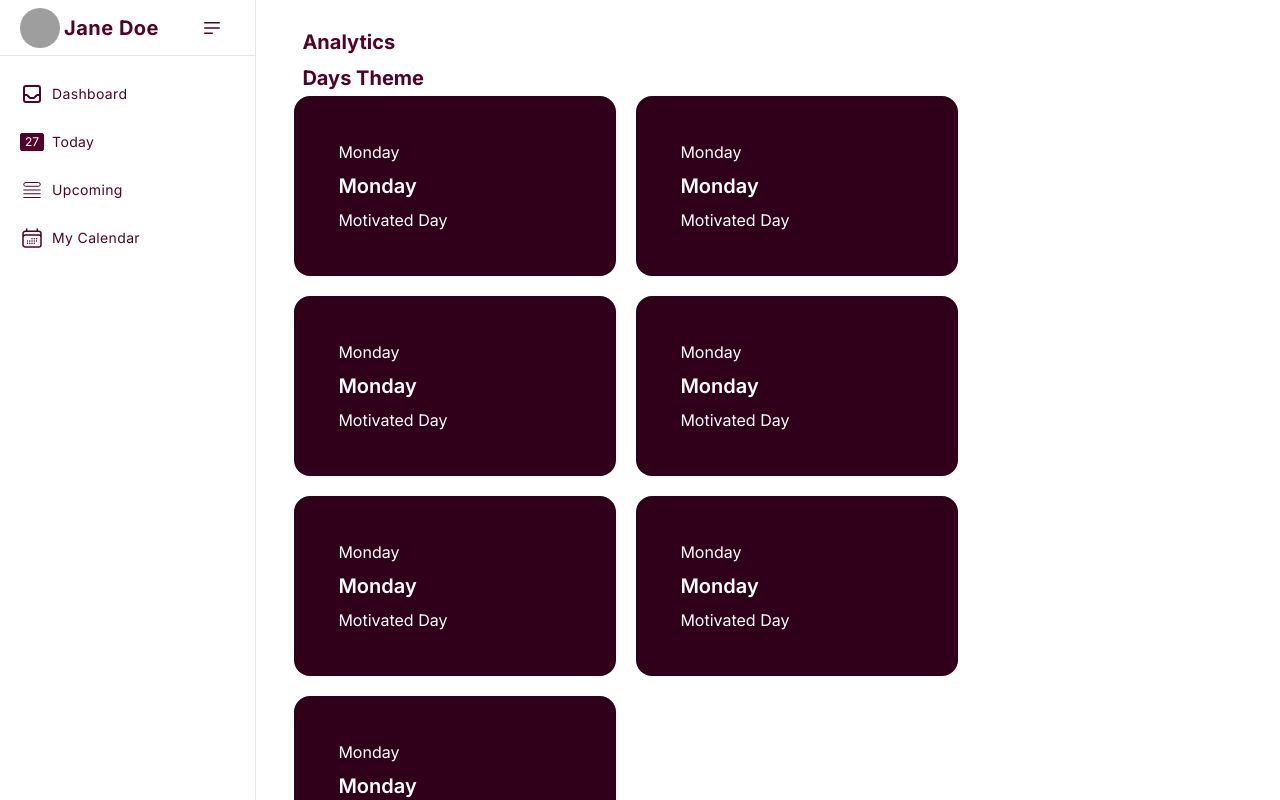
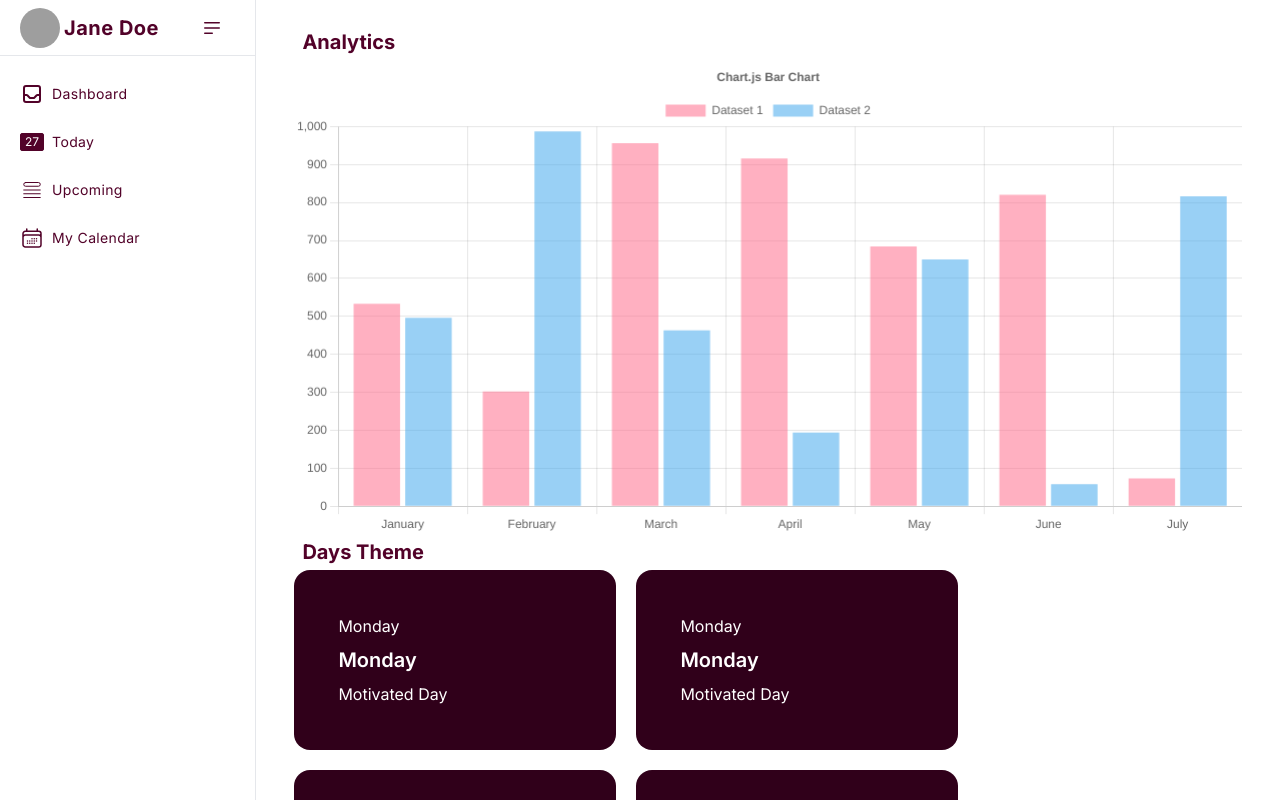
Before and after one commit to irfiacre/ontrackr, a Next.js app: page / in a window 1280 px wide. Shown: the top 800 px of the page. Built offline with nearby package versions, Linux system fonts and the light colour scheme; grey boxes are pictures that could not be loaded.

Commit message:
add chart

```diff
--- /dev/null
+++ b/app/components/Chart.tsx
@@ -0,0 +1,59 @@
+"use client";
+import React from "react";
+import {
+  Chart as ChartJS,
+  CategoryScale,
+  LinearScale,
+  BarElement,
+  Title,
+  Tooltip,
+  Legend,
+} from "chart.js";
+import { Bar } from "react-chartjs-2";
+import { faker } from "@faker-js/faker";
+
+ChartJS.register(
+  CategoryScale,
+  LinearScale,
+  BarElement,
+  Title,
+  Tooltip,
+  Legend
+);
+
+export const options = {
+  responsive: true,
+  plugins: {
+    legend: {
+      position: "top" as const,
+    },
+    title: {
+      display: true,
+      text: "Chart.js Bar Chart",
+    },
+  },
+};
+
+const labels = ["January", "February", "March", "April", "May", "June", "July"];
+
+export const data = {
+  labels,
+  datasets: [
+    {
+      label: "Dataset 1",
+      data: labels.map(() => faker.number.int({ min: 0, max: 1000 })),
+      backgroundColor: "rgba(255, 99, 132, 0.5)",
+    },
+    {
+      label: "Dataset 2",
+      data: labels.map(() => faker.number.int({ min: 0, max: 1000 })),
+      backgroundColor: "rgba(53, 162, 235, 0.5)",
+    },
+  ],
+};
+
+const Chart = () => {
+  return <Bar options={options} data={data} />;
+};
+
+export default Chart;
--- a/app/page.tsx
+++ b/app/page.tsx
@@ -1,4 +1,5 @@
 import DayThemeCard from "./components/Cards/DayThemeCard";
+import Chart from "./components/Chart";
 import { generateRandomString } from "./helpers/helperMethods";
 import DayActivities from "./View/DaysActivities";
 import Highlights from "./View/Highlights";
@@ -48,6 +49,7 @@ export default function Home() {
       <div>
         <div>
           <h1 className={titleStyle}>Analytics</h1>
+          <Chart />
         </div>
         <h1 className={titleStyle}>Days Theme</h1>
         <div className="flex gap-5 flex-wrap">
--- a/package.json
+++ b/package.json
@@ -9,6 +9,7 @@
     "lint": "next lint"
   },
   "dependencies": {
+    "@faker-js/faker": "^8.3.1",
     "@types/node": "20.10.0",
     "@types/react": "18.2.38",
     "@types/react-dom": "18.2.17",
@@ -19,6 +20,7 @@
     "next": "14.0.3",
     "postcss": "8.4.31",
     "react": "18.2.0",
+    "react-chartjs-2": "^5.2.0",
     "react-dom": "18.2.0",
     "tailwindcss": "3.3.5",
     "typescript": "5.3.2"
```
